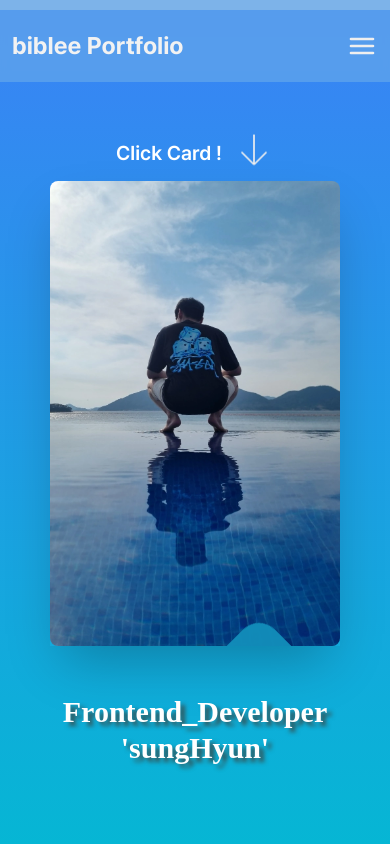
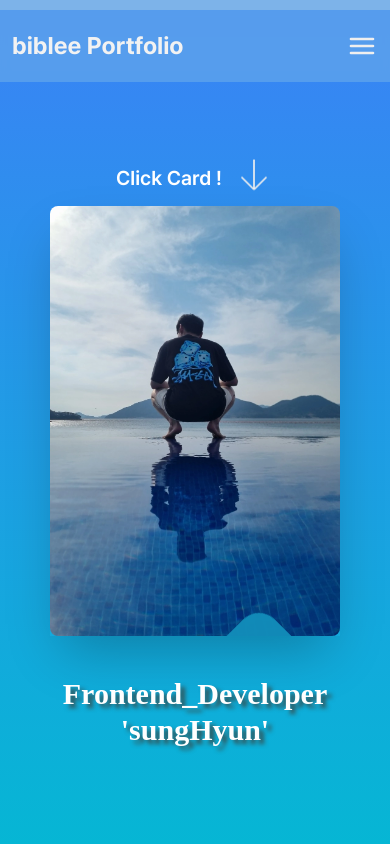
Before and after one commit to sunghyun-biblee/MyPortfolio, a React (Create React App) app: page / in a window 390 px wide. Shown: the top 844 px of the page. Built offline with nearby package versions, Linux system fonts and the light colour scheme.

Commit message:
수정: 모바일크기에 맞게 css 수정

```diff
--- a/src/components/aboutme/IntroduceTwo.tsx
+++ b/src/components/aboutme/IntroduceTwo.tsx
@@ -49,7 +49,7 @@ export const IntroduceTwo = ({ value }: IIntroduce) => {
           <div className="flex justify-center">
             <div
               className=" animate-introPopUp-profileImg mysm:mt-[50px] lg:mt-[0px]
-                opacity-0 md:w-[330px] md:h-[530px] relative mysm:w-[290px] mysm:h-[465px]
+                opacity-0 md:w-[330px] md:h-[530px] relative mysm:w-[290px] mysm:h-[430px]
                  flex justify-center items-center cursor-pointer"
               id="img-inner"
               onClick={handleImgClick}
@@ -132,7 +132,7 @@ export const IntroduceTwo = ({ value }: IIntroduce) => {
           </div>
           <div
             className="overflow-hidden min-h-[70px]
-          max-h-[90px] my-10 py-1"
+          max-h-[90px] my-8 py-1"
             id="title"
           >
             <h1
```
